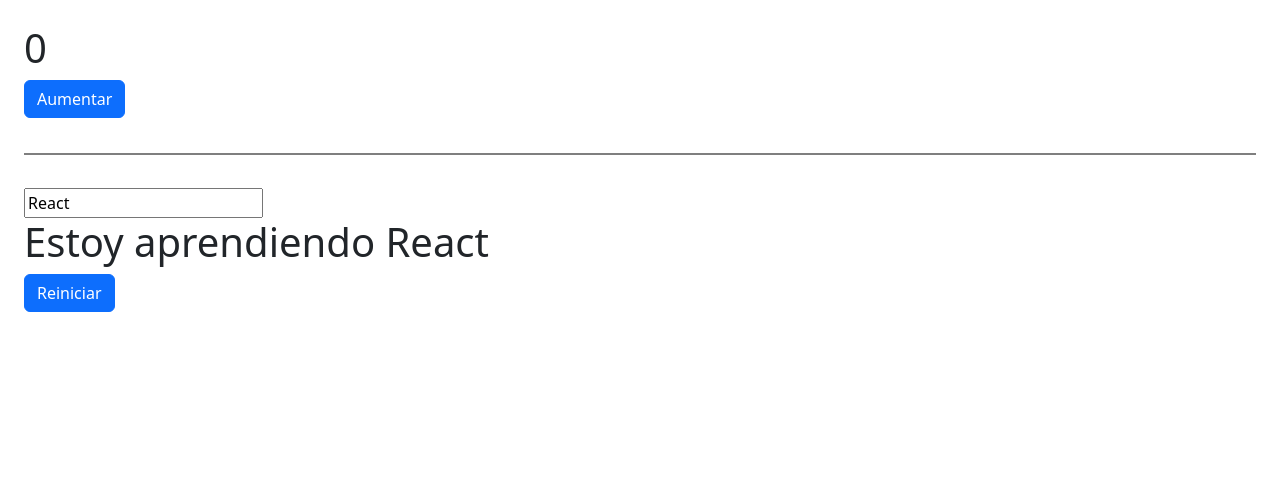
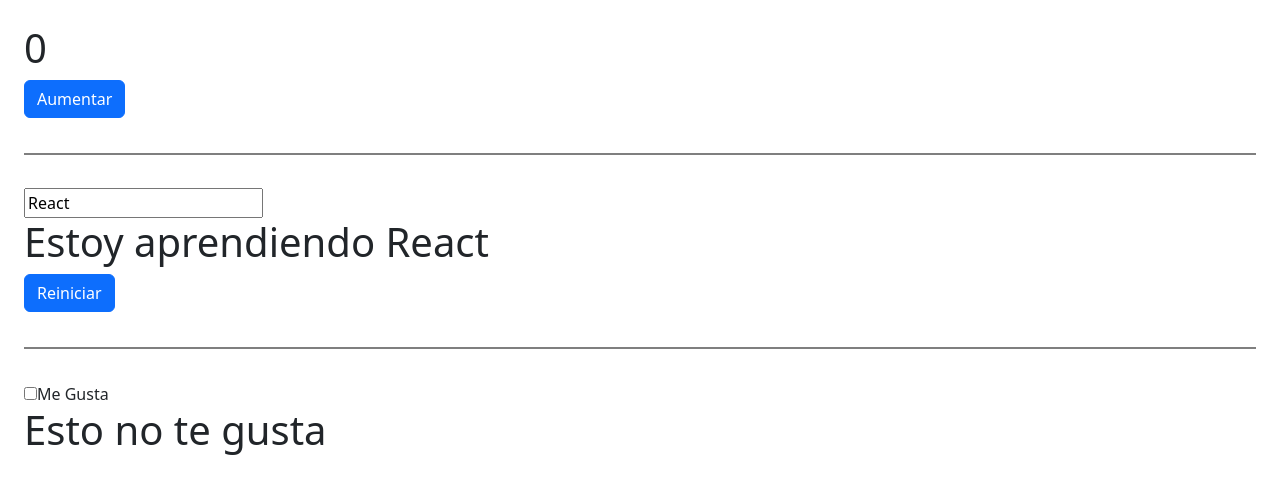
Before and after one commit to dgutierrez21/Learning-ReactJS--React-Docs, a React (Vite) app in the folder 02-reference/: page / in a window 1280 px wide. Shown: the top 494 px of the page. Built offline with nearby package versions, Linux system fonts and the light colour scheme.

Commit message:
Ejemplo 3 de 4: Checkbox (boolean)

```diff
--- a/02-reference/src/02-hooks/02-useState/UseState.jsx
+++ b/02-reference/src/02-hooks/02-useState/UseState.jsx
@@ -1,4 +1,5 @@
 import { CampoTexto } from "./campoTexto/CampoTexto";
+import { CheckBox } from "./checkbox/CheckBox";
 import { Contador } from "./Contador";
 
 const UseState = () => {
@@ -7,6 +8,8 @@ const UseState = () => {
       <Contador />
       <div className="separador"></div>
       <CampoTexto />
+      <div className="separador"></div>
+      <CheckBox />
     </div>
   );
 };
--- /dev/null
+++ b/02-reference/src/02-hooks/02-useState/checkbox/CheckBox.jsx
@@ -0,0 +1,20 @@
+import { useState } from "react";
+
+export const CheckBox = () => {
+  const [meGusta, setMeGusta] = useState(false);
+
+  function handleCambiar(e) {
+    setMeGusta(e.target.checked);
+  }
+
+  return (
+    <>
+      <label htmlFor="">
+        <input checked={meGusta} onChange={handleCambiar} type="checkbox" />
+        Me Gusta
+      </label>
+
+      <h1>{meGusta ? "Esto te gusta" : "Esto no te gusta"}</h1>
+    </>
+  );
+};
```
Also changed, not shown: 02-reference/src/02-hooks/02-useState/useState.txt.
